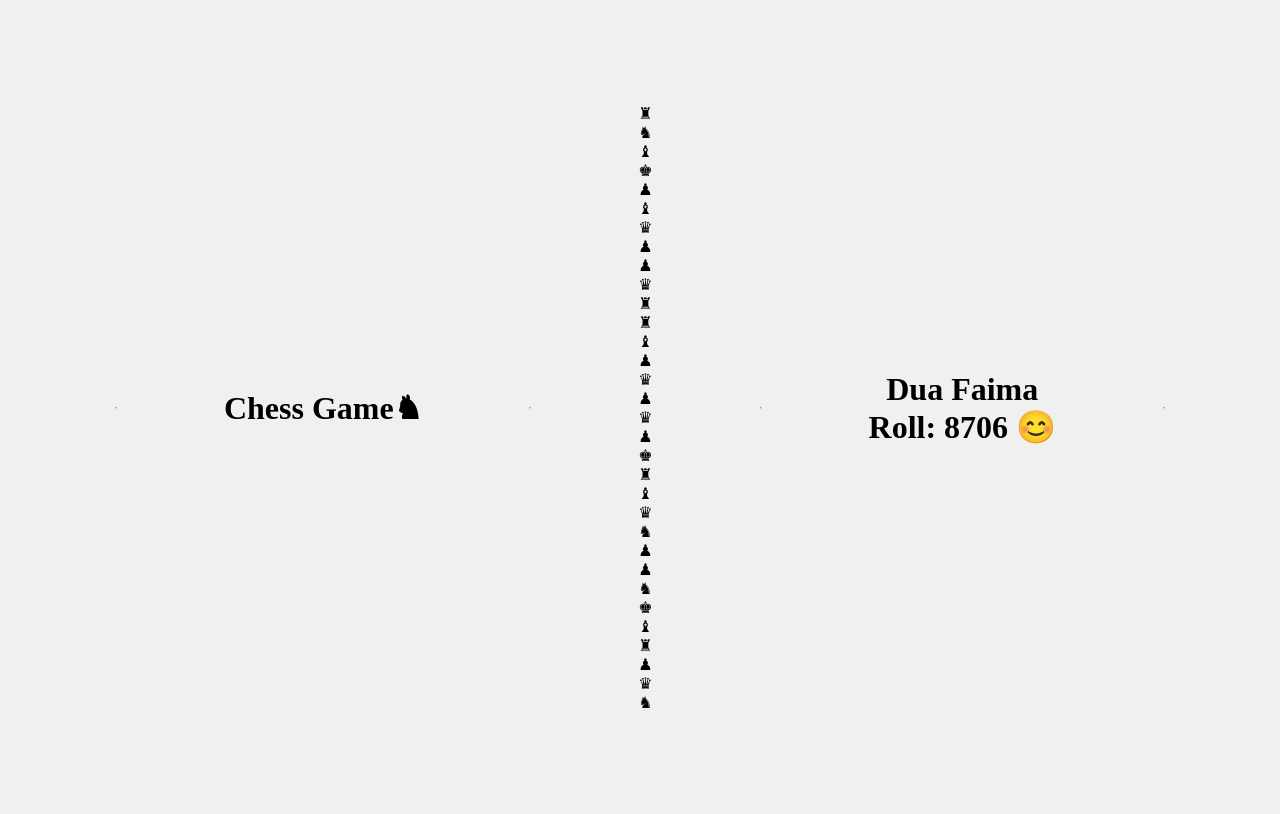
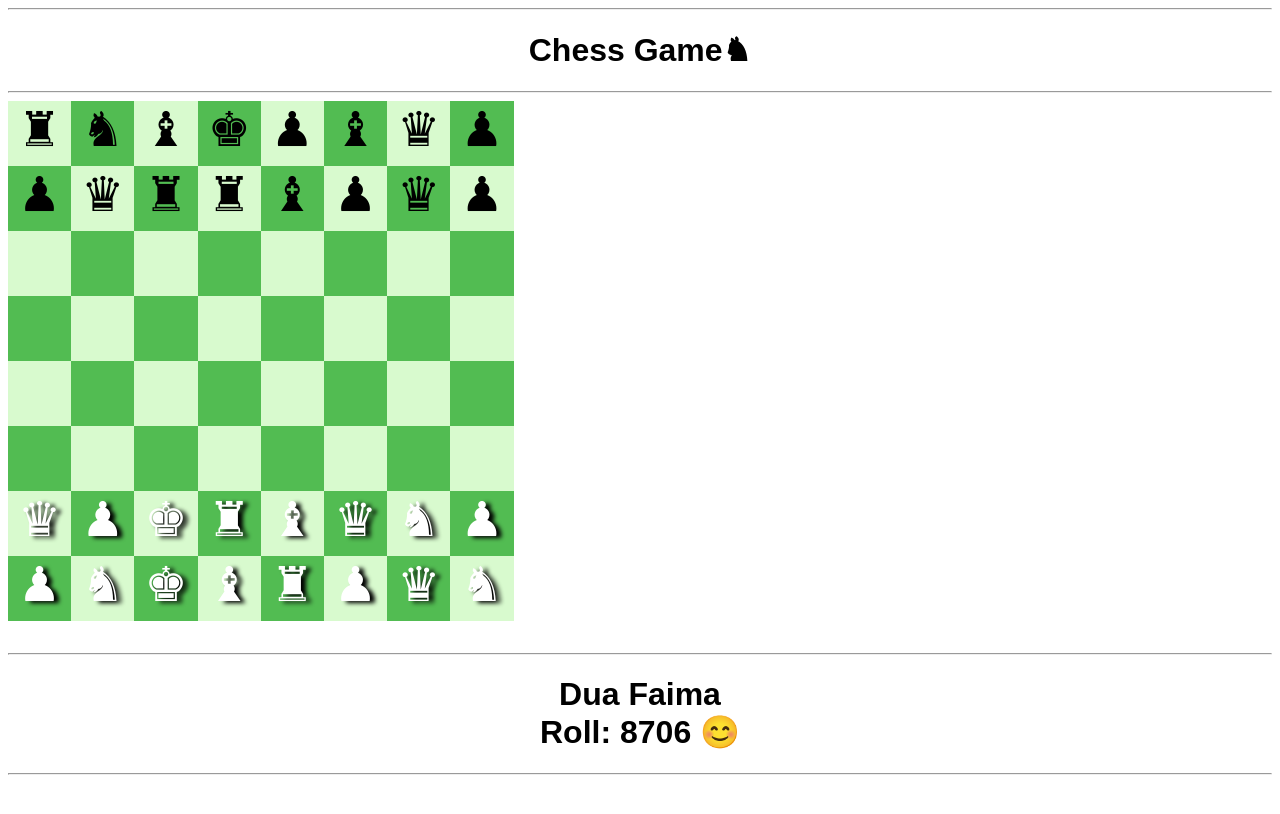
Before and after one commit to DuaFatima1414/Chess-Game-, a plain HTML site: page index.html in a window 1280 px wide. Drawn offline with Linux system fonts and the light colour scheme.

Commit message:
Update style.css

```diff
--- a/style.css
+++ b/style.css
@@ -1,26 +1,36 @@
- body {
+* {
+    margin: center;
+    padding: 200;
+    font-family: sans-serif;
+    align: center;
+  }
+  .main {
+    width: 40%;
+    height: 520px;
+    background-color: rgb(232, 252, 227);
     display: flex;
-            justify-content: center;
+    flex-wrap: wrap;
+    margin-bottom: 2rem;
+  }
+
+  .main > div {
+    width: 12.5%;
+    height: 65px;
+    font-size: 3rem;
+    text-align: center;
+    box-sizing: border-box;
     align-items: center;
-            height: 100vh;
-            background-color: #f0f0f0;
   }
-        table {
-            border-collapse: collapse;
+
+  .main > .lightgreen {
+    background-color: rgb(216, 250, 206);
   }
-        td {
-            width: 60px;
-            height: 60px;
-            text-align: center;
-            vertical-align: middle;
-            font-size: 32px;
+
+  .main > .green {
+    background-color: rgb(82, 188, 82);
   }
-        .white {
-            background-color: #eeeed2;
+
+  .bottom {
+    color: #fff;
+    text-shadow: 5px 2px 4px black;
   }
-        .black {
-            background-color: #769656;
-        }
-        .highlight {
-            background-color: yellow;
-        }
```
Lines whose indentation alone changed are shown as unchanged.
